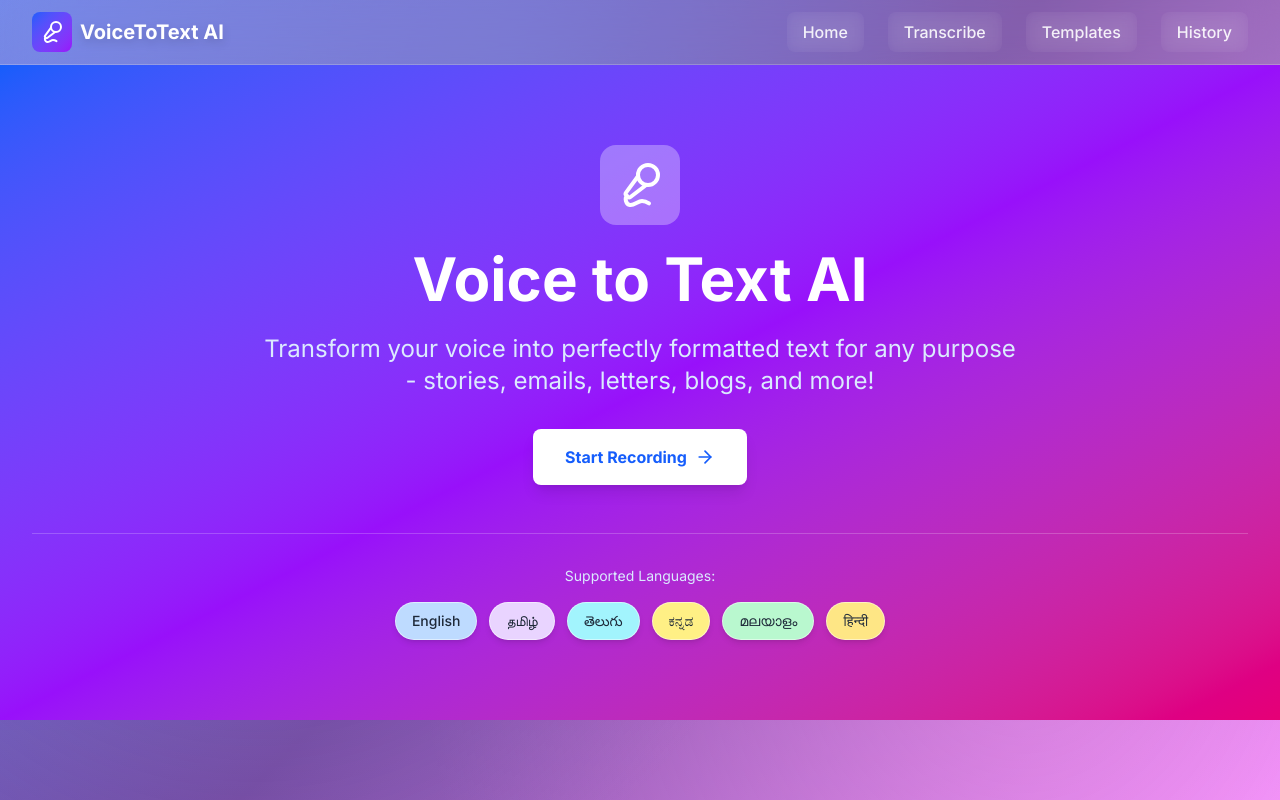
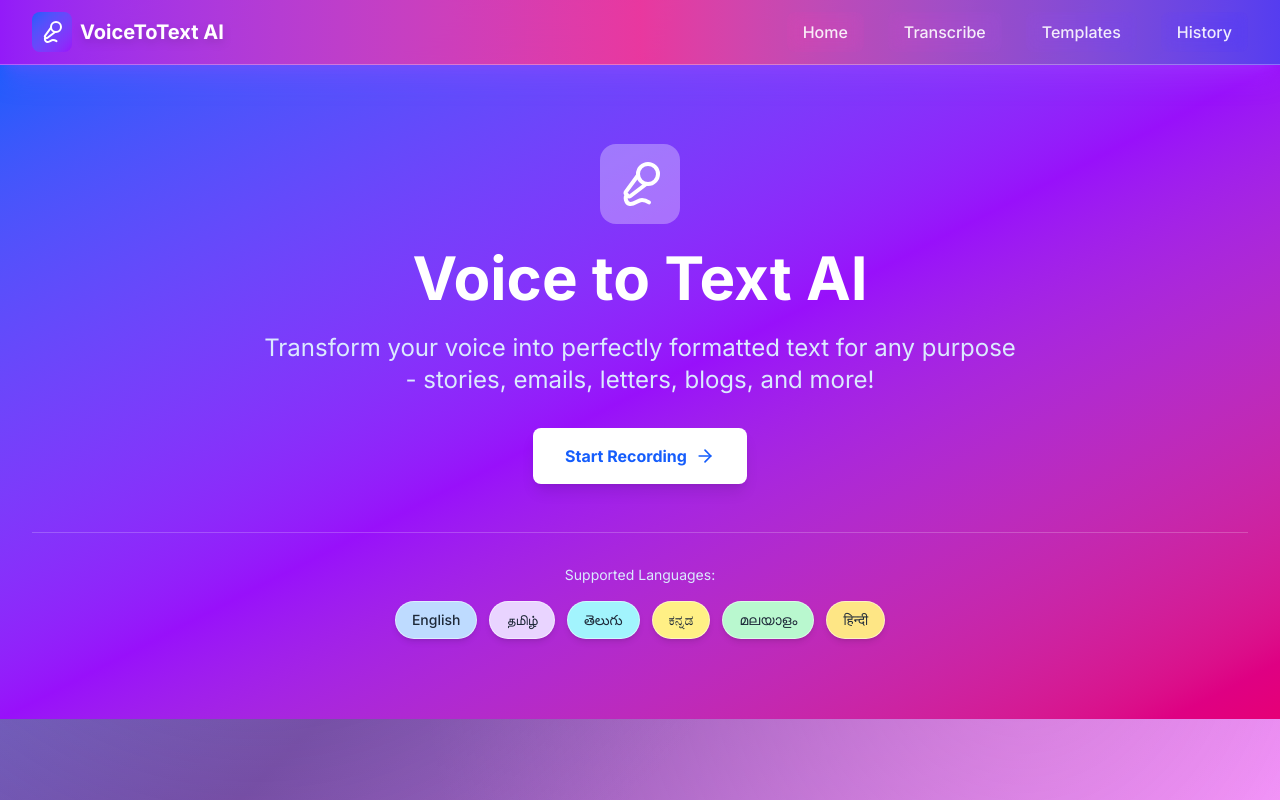
Before and after one commit to CGunasekaran/Voice-to-Text, a Next.js app: page / in a window 1280 px wide. Shown: the top 800 px of the page. Built offline with nearby package versions, Linux system fonts and the light colour scheme.

Commit message:
header fixed

```diff
--- a/app/globals.css
+++ b/app/globals.css
@@ -47,7 +47,7 @@ body::before {
   z-index: 0;
 }
 
-body > * {
+main {
   position: relative;
   z-index: 1;
 }
--- a/app/layout.tsx
+++ b/app/layout.tsx
@@ -22,7 +22,7 @@ export default function RootLayout({
 }) {
   return (
     <html lang="en">
-      <body className={`${inter.className} flex flex-col min-h-screen`}>
+      <body className={`${inter.className} flex flex-col min-h-screen pt-16`}>
         <Header />
         <main className="flex-grow">{children}</main>
         <Footer />
--- a/components/Header.tsx
+++ b/components/Header.tsx
@@ -15,7 +15,7 @@ export default function Header() {
   ];
 
   return (
-    <header className="fixed top-0 left-0 right-0 z-50 bg-white/10 backdrop-blur-xl border-b border-white/20 shadow-lg shadow-black/5">
+    <header className="fixed top-0 left-0 right-0 z-50 bg-gradient-to-r from-purple-600/90 via-pink-500/90 to-indigo-600/90 backdrop-blur-xl border-b border-white/30 shadow-xl shadow-purple-500/20">
       <nav className="max-w-7xl mx-auto px-4 sm:px-6 lg:px-8">
         <div className="flex justify-between items-center h-16">
           {/* Logo */}
```
